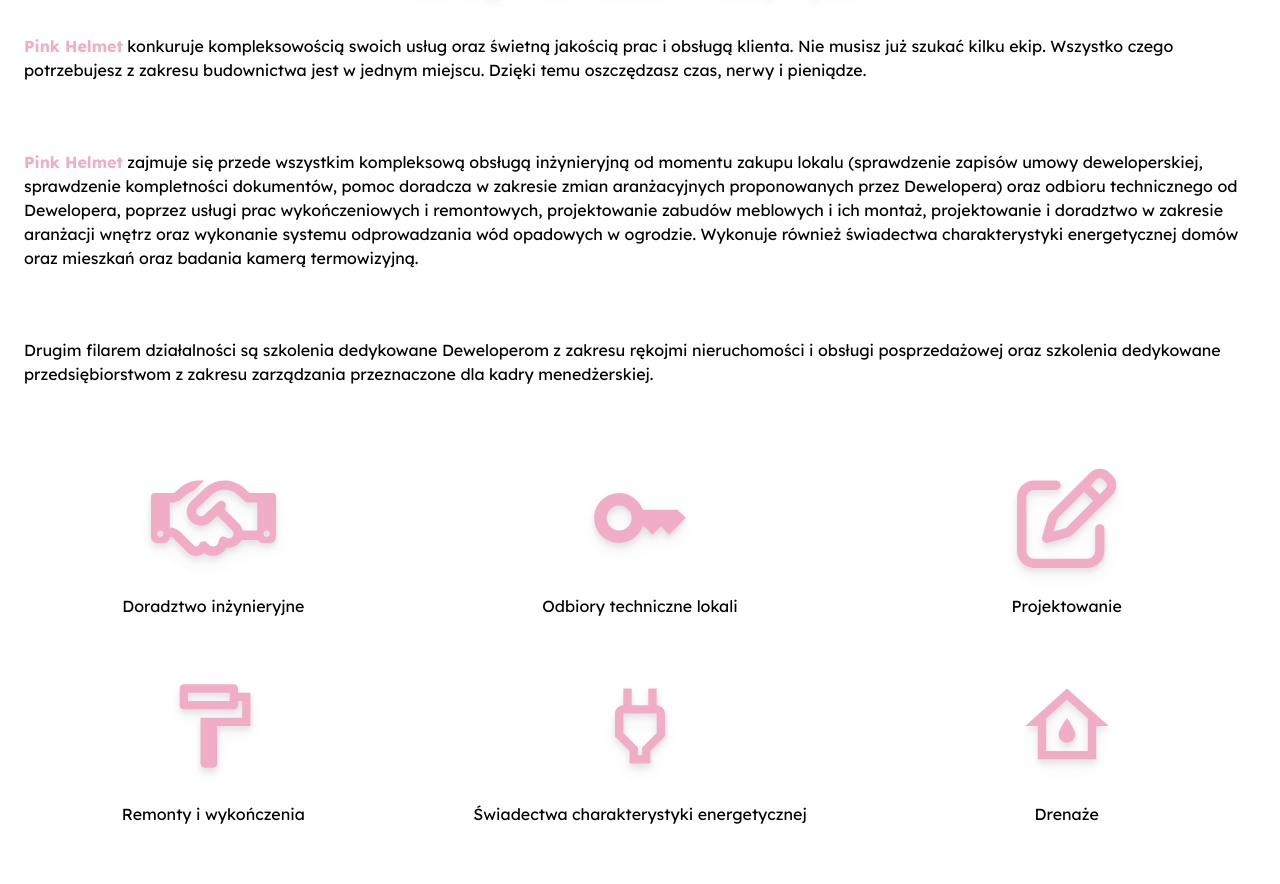
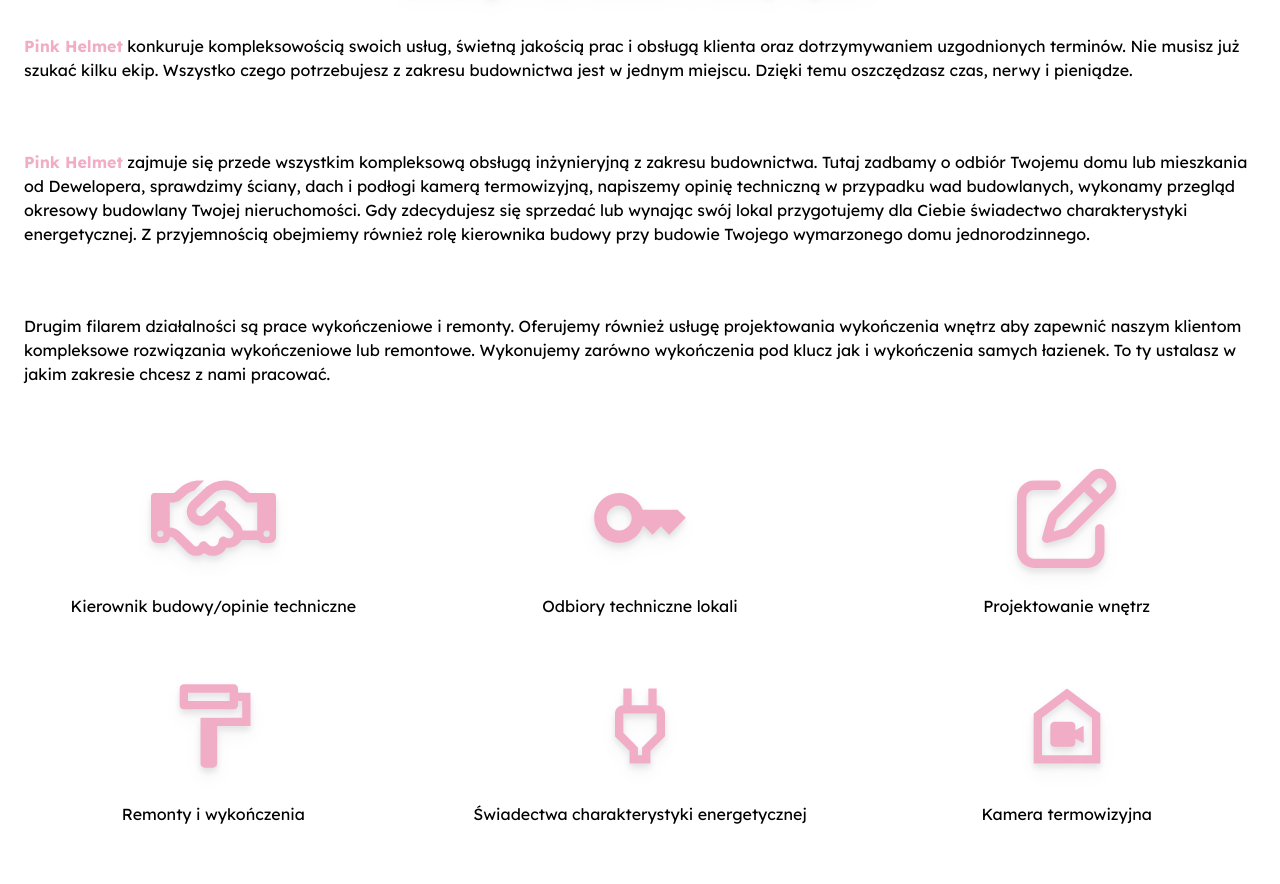
Before and after one commit to PinkHelmet/pink, a Next.js app: page / in a window 1280 px wide. Shown: the part 1300-2184 px from the top of the page. Built offline with nearby package versions, Linux system fonts and the light colour scheme; a web font is replaced by a local one.

Commit message:
Update index.js

```diff
--- a/pages/index.js
+++ b/pages/index.js
@@ -122,29 +122,26 @@ export default function Home(props) {
           </motion.h1>
           <motion.p className="font-normal p-6">
             <span className="font-bold text-pink-rose">Pink Helmet</span>{" "}
-            konkuruje kompleksowością swoich usług oraz świetną jakością prac i
-            obsługą klienta. Nie musisz już szukać kilku ekip. Wszystko czego
+            konkuruje kompleksowością swoich usług, świetną jakością prac i
+            obsługą klienta oraz dotrzymywaniem uzgodnionych terminów. Nie musisz już szukać kilku ekip. Wszystko czego
             potrzebujesz z zakresu budownictwa jest w jednym miejscu. Dzięki
             temu oszczędzasz czas, nerwy i pieniądze.
           </motion.p>
           <motion.p className="font-normal p-6">
             <span className="font-bold text-pink-rose">Pink Helmet</span>{" "}
-            zajmuje się przede wszystkim kompleksową obsługą inżynieryjną od
-            momentu zakupu lokalu (sprawdzenie zapisów umowy deweloperskiej,
-            sprawdzenie kompletności dokumentów, pomoc doradcza w zakresie zmian
-            aranżacyjnych proponowanych przez Dewelopera) oraz odbioru
-            technicznego od Dewelopera, poprzez usługi prac wykończeniowych i
-            remontowych, projektowanie zabudów meblowych i ich montaż,
-            projektowanie i doradztwo w zakresie aranżacji wnętrz oraz wykonanie
-            systemu odprowadzania wód opadowych w ogrodzie. Wykonuje również
-            świadectwa charakterystyki energetycznej domów oraz mieszkań oraz
-            badania kamerą termowizyjną.
+            zajmuje się przede wszystkim kompleksową obsługą inżynieryjną z zakresu budownictwa.
+            Tutaj zadbamy o odbiór Twojemu domu lub mieszkania od Dewelopera,
+            sprawdzimy ściany, dach i podłogi kamerą termowizyjną, napiszemy opinię techniczną
+            w przypadku wad budowlanych, wykonamy przegląd okresowy budowlany Twojej nieruchomości.
+            Gdy zdecydujesz się sprzedać lub wynając swój lokal przygotujemy dla Ciebie świadectwo
+            charakterystyki energetycznej. Z przyjemnością obejmiemy również rolę kierownika budowy
+            przy budowie Twojego wymarzonego domu jednorodzinnego.
           </motion.p>
           <motion.p className="font-normal p-6">
-            Drugim filarem działalności są szkolenia dedykowane Deweloperom z
-            zakresu rękojmi nieruchomości i obsługi posprzedażowej oraz
-            szkolenia dedykowane przedsiębiorstwom z zakresu zarządzania
-            przeznaczone dla kadry menedżerskiej.
+            Drugim filarem działalności są prace wykończeniowe i remonty. Oferujemy również
+            usługę projektowania wykończenia wnętrz aby zapewnić naszym klientom kompleksowe
+            rozwiązania wykończeniowe lub remontowe. Wykonujemy zarówno wykończenia pod klucz jak
+            i wykończenia samych łazienek. To ty ustalasz w jakim zakresie chcesz z nami pracować.
           </motion.p>
 
           <div
@@ -157,13 +154,13 @@ export default function Home(props) {
             className="flex flex-row w-full flex-wrap justify-between my-6 items-center"
           >
             <motion.div className="flex flex-col justify-center w-1/2 md:w-1/3 p-6">
-              <Link href="offer/doradztwo-inzynieryjne" className="text-center">
+              <Link href="offer/kierownik-budowy-/-opinie-techniczne" className="text-center">
                 <FontAwesomeIcon
                   icon={faHandshake}
                   style={{ fontSize: 100 }}
                   className="mb-4 drop-shadow-lg text-pink-rose"
                 />
-                <p className="text-center">Doradztwo inżynieryjne</p>
+                <p className="text-center">Kierownik budowy/opinie techniczne</p>
               </Link>
             </motion.div>
             <motion.div className="flex flex-col justify-center w-1/2 md:w-1/3 p-6">
@@ -179,13 +176,13 @@ export default function Home(props) {
               </Link>
             </motion.div>
             <motion.div className="flex flex-col justify-center w-1/2 md:w-1/3 p-6">
-              <Link href="offer/projektowanie" className="text-center">
+              <Link href="offer/projektowanie-wnetrz" className="text-center">
                 <FontAwesomeIcon
                   icon={faPenToSquare}
                   style={{ fontSize: 100 }}
                   className="mb-4 drop-shadow-lg text-pink-rose"
                 />
-                <p className="text-center">Projektowanie</p>
+                <p className="text-center">Projektowanie wnętrz</p>
               </Link>
             </motion.div>
             <motion.div className="flex flex-col justify-center w-1/2 md:w-1/3 p-6">
@@ -212,15 +209,7 @@ export default function Home(props) {
                 </p>
               </Link>
             </motion.div>
-            <motion.div className="flex flex-col justify-center w-1/2 md:w-1/3 p-6">
-              <Link href="offer/drenaze" className="text-center">
-                <WaterDamageOutlined
-                  style={{ fontSize: 100 }}
-                  className="w-full mb-4 mx-auto drop-shadow-lg text-pink-rose"
-                />
-                <p className="text-center">Drenaże</p>
-              </Link>
-            </motion.div>
+
             <motion.div className="flex flex-col justify-center w-1/2 md:w-1/3 p-6">
               <Link href="offer/badania-kamera-termowizyjna" className="text-center">
                 <CameraIndoorOutlined
@@ -230,15 +219,7 @@ export default function Home(props) {
                 <p className="text-center">Kamera termowizyjna</p>
               </Link>
             </motion.div>
-            <motion.div className="flex flex-col justify-center w-1/2 md:w-1/3 p-6">
-              <Link href="offer" className="text-center">
-                <ConstructionOutlined
-                  style={{ fontSize: 100 }}
-                  className="w-full mb-4 mx-auto drop-shadow-lg text-pink-rose"
-                />
-                <p className="text-center">Renowacje</p>
-              </Link>
-            </motion.div>
+
             <motion.div className="flex flex-col justify-center w-1/2 md:w-1/3 p-6">
               <Link href="courses" className="text-center">
                 <AutoStoriesOutlined
```
